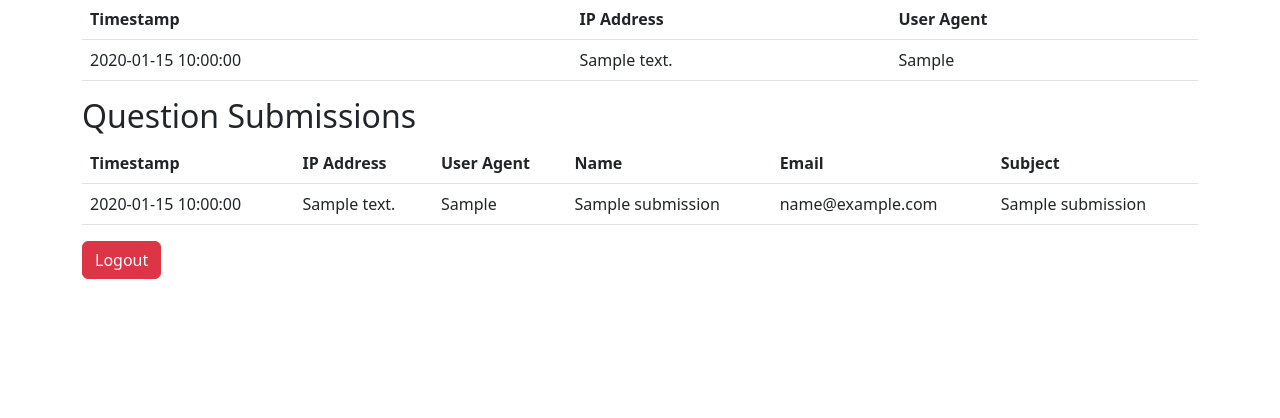
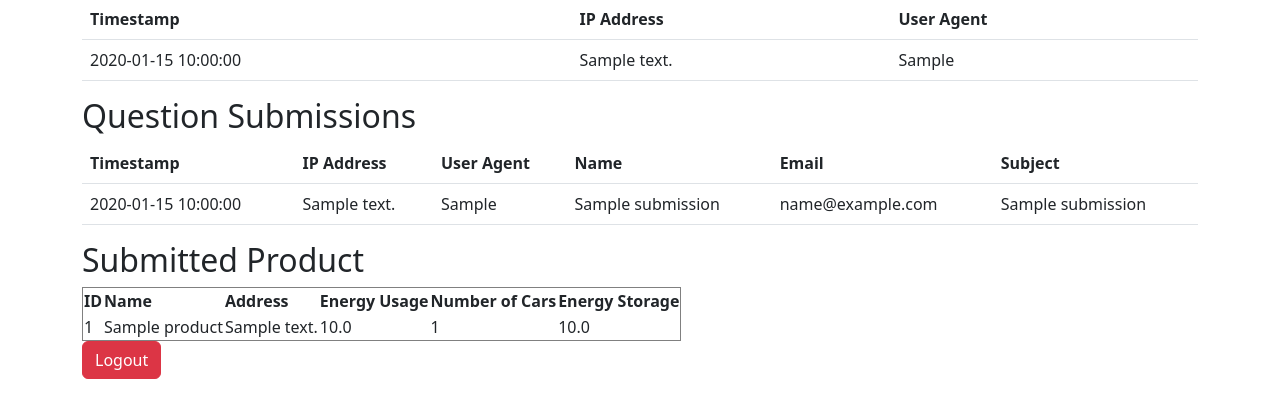
Before and after one commit to AustinTX360/1, a Flask app: template templates/admin_dashboard.html in a window 1280 px wide. Shown: the part 211-629 px from the top of the page. Run offline with Flask 3, Linux system fonts and the light colour scheme; tables that the repository leaves empty hold one stand-in row (values such as "Sample post"); the template is opened without the code that fills it: values that come from a table or form of the project are taken from there, most other values are stand-ins (such as "Sample title", 1, 10 or a date in 2020); parts of the project's set-up code (start-up, migrations or seed data) failed here and were passed over.

Commit message:
Update admin_dashboard.html

```diff
--- a/templates/admin_dashboard.html
+++ b/templates/admin_dashboard.html
@@ -57,6 +57,32 @@
             </tbody>
         </table>
 
+    <h2>Submitted Product</h2>
+    <table border="1">
+        <thead>
+            <tr>
+                <th>ID</th>
+                <th>Name</th>
+                <th>Address</th>
+                <th>Energy Usage</th>
+                <th>Number of Cars</th>
+                <th>Energy Storage</th>
+            </tr>
+        </thead>
+        <tbody>
+            {% for product in products %}
+            <tr>
+                <td>{{ product.id }}</td>
+                <td>{{ product.name }}</td>
+                <td>{{ product.address }}</td>
+                <td>{{ product.energy_usage }}</td>
+                <td>{{ product.num_cars }}</td>
+                <td>{{ product.energy_storage }}</td>
+            </tr>
+            {% endfor %}
+        </tbody>
+    </table>
+
         <a href="{{ url_for('admin_logout') }}" class="btn btn-danger">Logout</a>
     </div>
     <script src="https://cdn.jsdelivr.net/npm/bootstrap@5.3.0/dist/js/bootstrap.bundle.min.js"></script>
```
